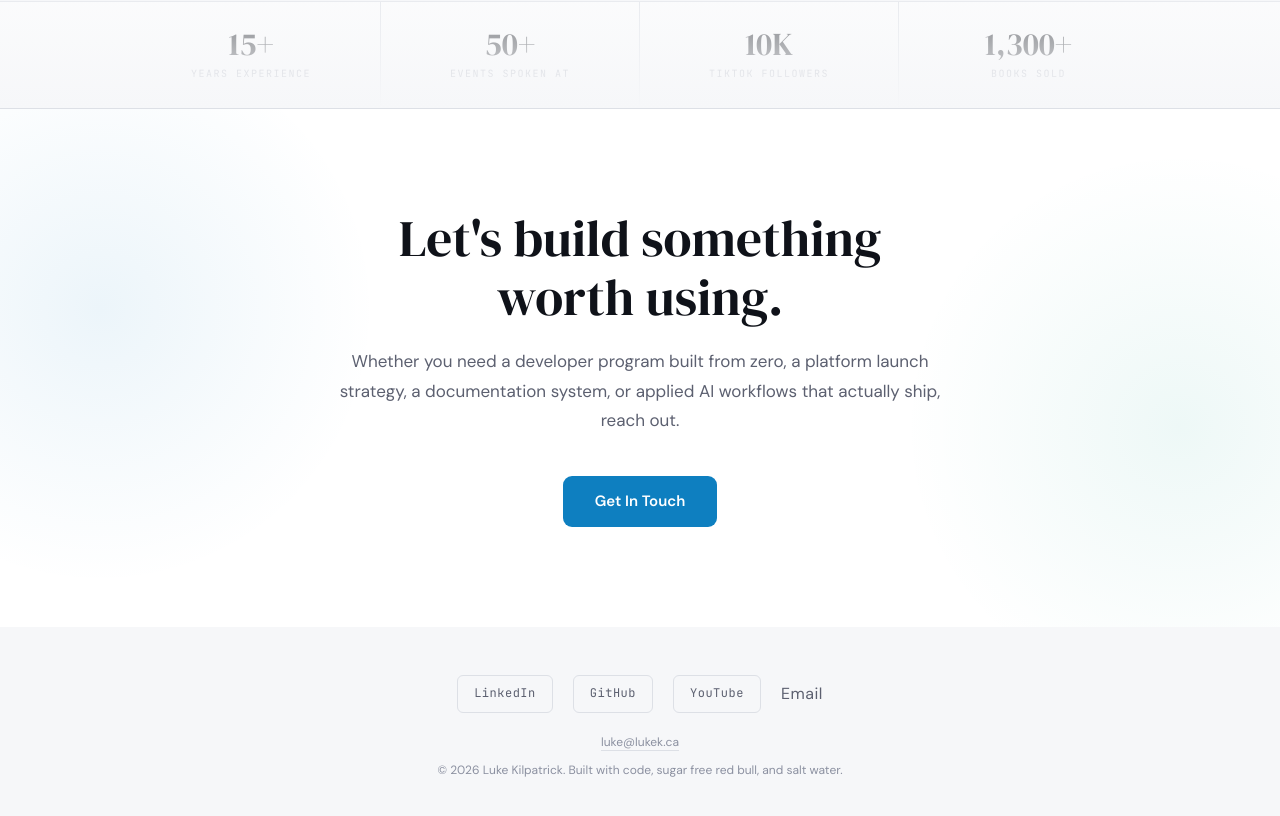
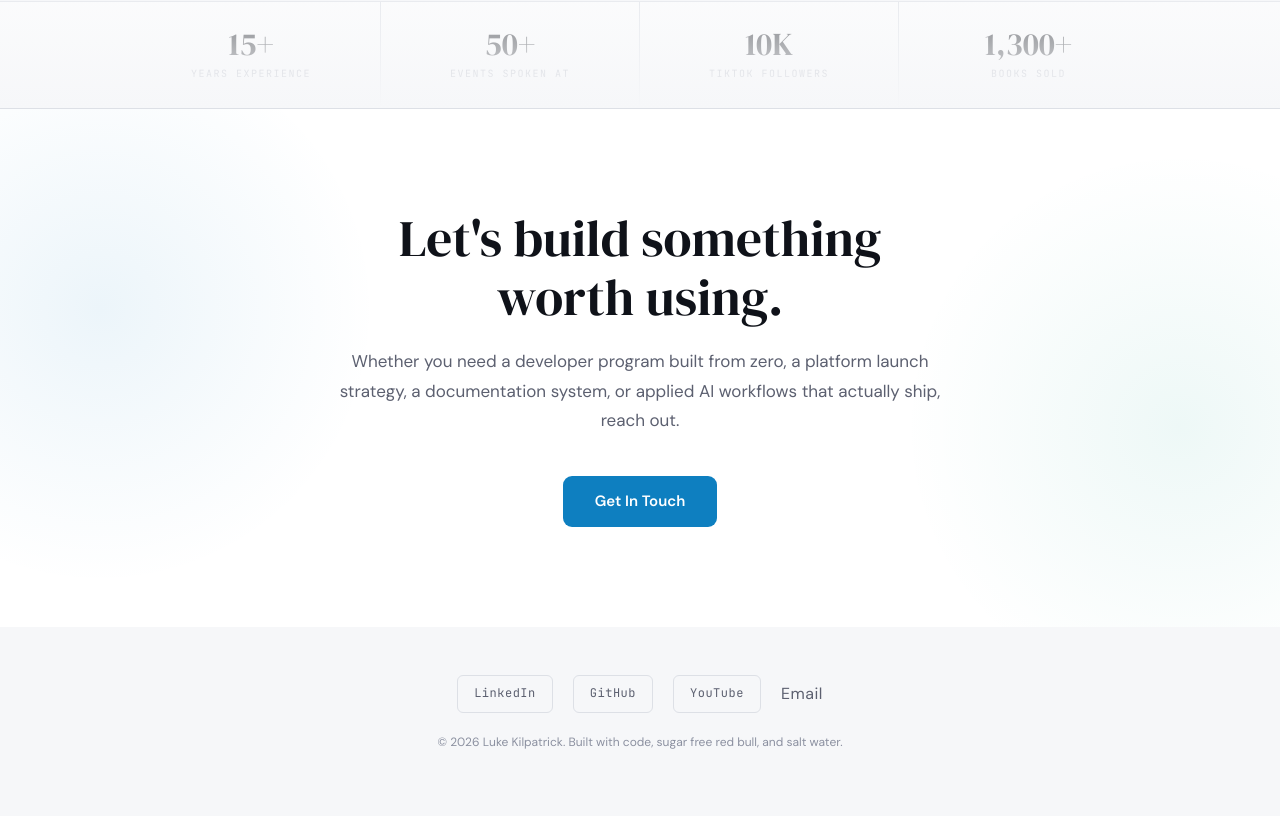
Before and after one commit to lkilpatrick/lkilpatrick_com, a Next.js app: page / in a window 1280 px wide. Shown: the part 1094-1910 px from the top of the page. Built offline with nearby package versions, Linux system fonts and the light colour scheme.

Commit message:
Hide public email and fix Airbnb date

```diff
--- a/app/components/Footer.tsx
+++ b/app/components/Footer.tsx
@@ -46,11 +46,6 @@ export default function Footer() {
               Email
             </button>
           </div>
-          <p style={{ fontSize: 12, color: "var(--text-dim)", marginBottom: 8 }}>
-            <a href={`mailto:${personalInfo.email}`} style={{ color: "var(--text-dim)", textDecoration: "none", borderBottom: "1px solid var(--border)" }}>
-              {personalInfo.email}
-            </a>
-          </p>
           <p style={{ fontSize: 12, color: "var(--text-dim)" }}>
             &copy; 2026 Luke Kilpatrick. Built with code, sugar free red bull, and salt water.
           </p>
--- a/app/components/SelectedSystems.tsx
+++ b/app/components/SelectedSystems.tsx
@@ -84,7 +84,7 @@ const SYSTEMS = [
     title: "Pitter Patter Diving",
     subtitle: "Ocean Media Brand + Tourism + Commerce",
     what: "Full media, tourism, and commerce platform built around ocean adventures on the Monterey Peninsula — blog, YouTube, TikTok, boat rentals, Airbnb, underwater photography, and an AI monitoring agent.",
-    built: "10K TikTok followers in a single summer from zero. SEO blog. YouTube channel. Boatsetter boat rental listing. 5-star Airbnb (active since 2015). Underwater photography art store. AI agent monitoring the fleet overnight.",
+    built: "10K TikTok followers in a single summer from zero. SEO blog. YouTube channel. Boatsetter boat rental listing. 5-star Airbnb (active since 2020). Underwater photography art store. AI agent monitoring the fleet overnight.",
     matters: "Same skills as building a developer ecosystem — find content-market fit, build the audience, convert across channels. Validated in the wild with real revenue and real community.",
     stack: ["10K TikTok", "Blog + YouTube", "Boat rental", "5-star Airbnb", "AI monitoring", "Art store"],
     link: "https://pitterpatterdiving.com/",
--- a/app/data/portfolio.ts
+++ b/app/data/portfolio.ts
@@ -8,7 +8,6 @@ export const personalInfo = {
   location: "Sand City, CA — Monterey Peninsula",
   availability: "Available Now",
   availableForWork: true, // Toggle this to false to hide the "Available Now" badge sitewide
-  email: "luke@lukek.ca",
   linkedin: "https://www.linkedin.com/in/lukekilpatrick/",
   github: "https://github.com/lkilpatrick",
   youtube: "https://www.youtube.com/@LukeKilpatrick",
```
Also changed, not shown: 1 other file (tests, documents, lock files or other folders).
